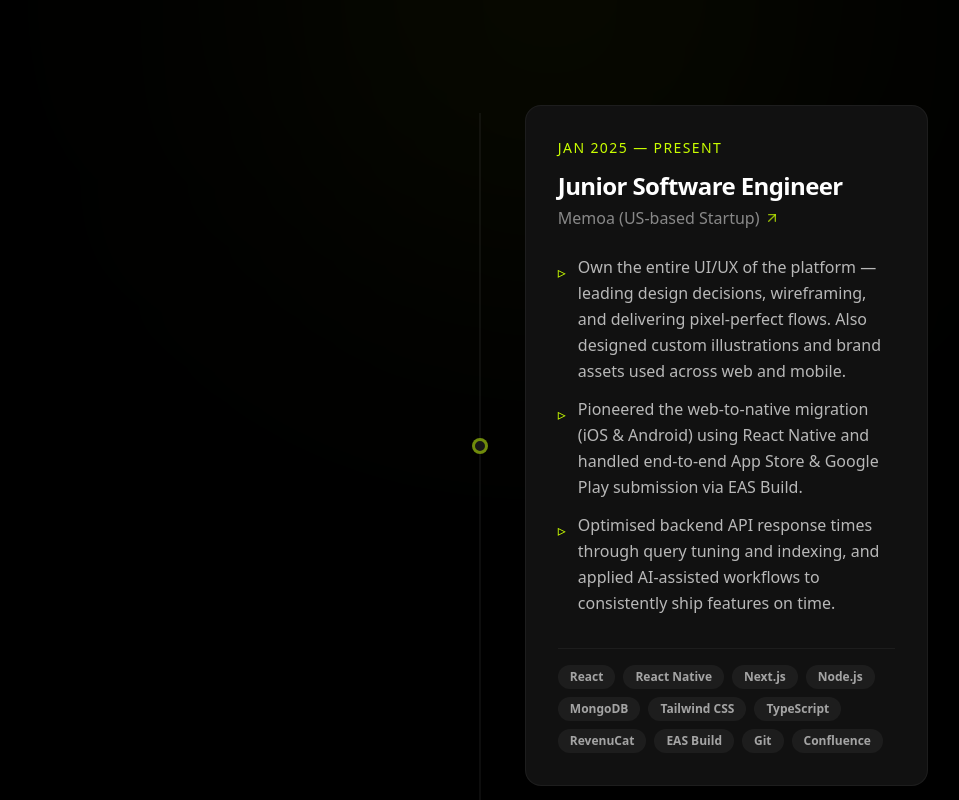
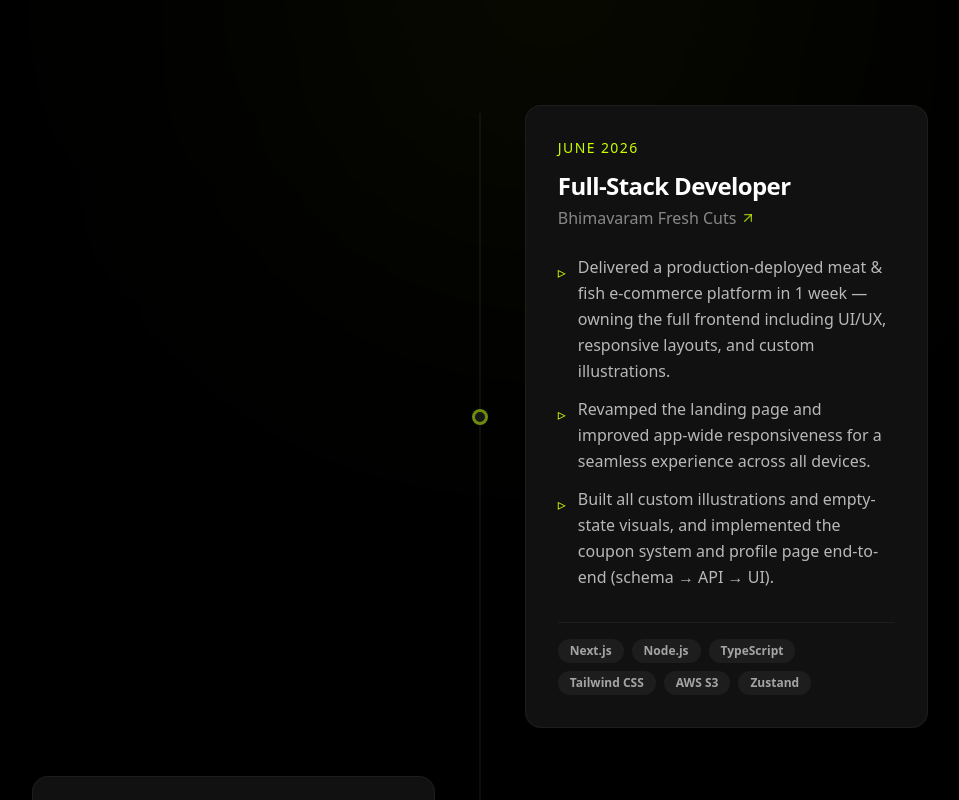
Before and after one commit to trsk269/Portfolio, a Next.js app: page / in a window 1280 px wide. Shown: the part 3100-3900 px from the top of the page, without its empty margins (160-1119 px from the left). Built offline with nearby package versions, Linux system fonts and the light colour scheme.

Commit message:
freelence

```diff
--- a/src/components/Experience.tsx
+++ b/src/components/Experience.tsx
@@ -9,31 +9,31 @@ import { ArrowUpRight } from "lucide-react";
 gsap.registerPlugin(ScrollTrigger);
 
 const experiences = [
-  {
-    id: 1,
-    role: "Junior Software Engineer",
-    company: "Memoa (US-based Startup)",
-    date: "Jan 2025 — Present",
-    link: "https://www.memoavault.app/",
-    points: [
-      "Own the entire UI/UX of the platform — leading design decisions, wireframing, and delivering pixel-perfect flows. Also designed custom illustrations and brand assets used across web and mobile.",
-      "Pioneered the web-to-native migration (iOS & Android) using React Native and handled end-to-end App Store & Google Play submission via EAS Build.",
-      "Optimised backend API response times through query tuning and indexing, and applied AI-assisted workflows to consistently ship features on time.",
-    ],
-    tech: [
-      "React",
-      "React Native",
-      "Next.js",
-      "Node.js",
-      "MongoDB",
-      "Tailwind CSS",
-      "TypeScript",
-      "RevenuCat",
-      "EAS Build",
-      "Git",
-      "Confluence",
-    ],
-  },
+  // {
+  //   id: 1,
+  //   role: "Junior Software Engineer",
+  //   company: "Memoa (US-based Startup)",
+  //   date: "Jan 2025 — Present",
+  //   link: "https://www.memoavault.app/",
+  //   points: [
+  //     "Own the entire UI/UX of the platform — leading design decisions, wireframing, and delivering pixel-perfect flows. Also designed custom illustrations and brand assets used across web and mobile.",
+  //     "Pioneered the web-to-native migration (iOS & Android) using React Native and handled end-to-end App Store & Google Play submission via EAS Build.",
+  //     "Optimised backend API response times through query tuning and indexing, and applied AI-assisted workflows to consistently ship features on time.",
+  //   ],
+  //   tech: [
+  //     "React",
+  //     "React Native",
+  //     "Next.js",
+  //     "Node.js",
+  //     "MongoDB",
+  //     "Tailwind CSS",
+  //     "TypeScript",
+  //     "RevenuCat",
+  //     "EAS Build",
+  //     "Git",
+  //     "Confluence",
+  //   ],
+  // },
   {
     id: 3,
     role: "Full-Stack Developer",
```
